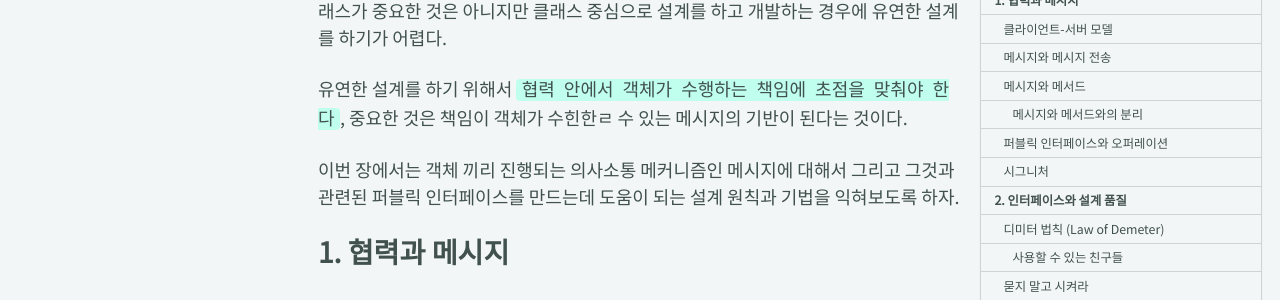
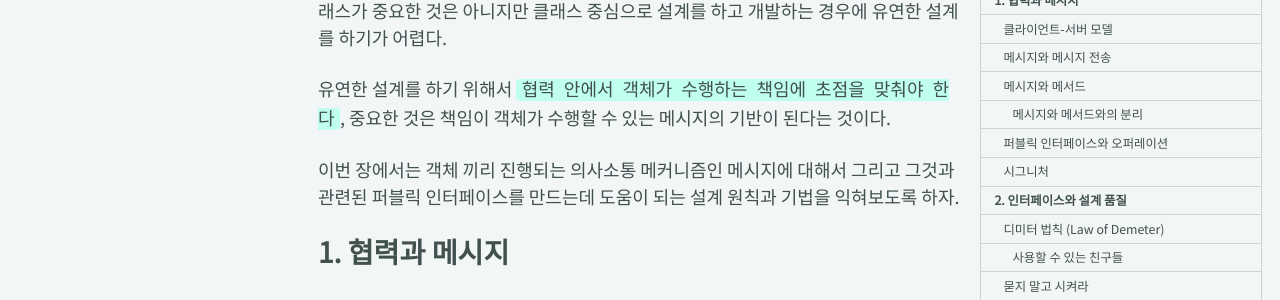
Before and after one commit to BaeJi77/BaeJi77.github.io, a Jekyll site: the page built from _posts/dev/book/object/21-04-27-06.메시지와 인터페이스.md, in a window 1280 px wide and 900 px high. Shown: the part 289-589 px from the top of the window. Built offline with Jekyll 4.4.1, drawn with Linux system fonts in a browser that asks for light colours; cached includes are drawn as plain includes; nearby versions of some CDN libraries; comment, search, counter and statistics services are not loaded.

Commit message:
Fix typo

```diff
--- a/_posts/dev/book/object/21-04-27-06.메시지와 인터페이스.md
+++ b/_posts/dev/book/object/21-04-27-06.메시지와 인터페이스.md
@@ -14,7 +14,7 @@ tags:
 
 우리가 사용하는 언어에 존재하는 객체 지향 언어에서 클래스는 단순히 도구이다. 이 클래스가 중요한 것은 아니지만 클래스 중심으로 설계를 하고 개발하는 경우에 유연한 설계를 하기가 어렵다.
 
-유연한 설계를 하기 위해서 `협력 안에서 객체가 수행하는 책임에 초점을 맞춰야 한다`, 중요한 것은 책임이 객체가 수힌한ㄹ 수 있는 메시지의 기반이 된다는 것이다.
+유연한 설계를 하기 위해서 `협력 안에서 객체가 수행하는 책임에 초점을 맞춰야 한다`, 중요한 것은 책임이 객체가 수행할 수 있는 메시지의 기반이 된다는 것이다.
 
 이번 장에서는 객체 끼리 진행되는 의사소통 메커니즘인 메시지에 대해서 그리고 그것과 관련된 퍼블릭 인터페이스를 만드는데 도움이 되는 설계 원칙과 기법을 익혀보도록 하자.
 
```
